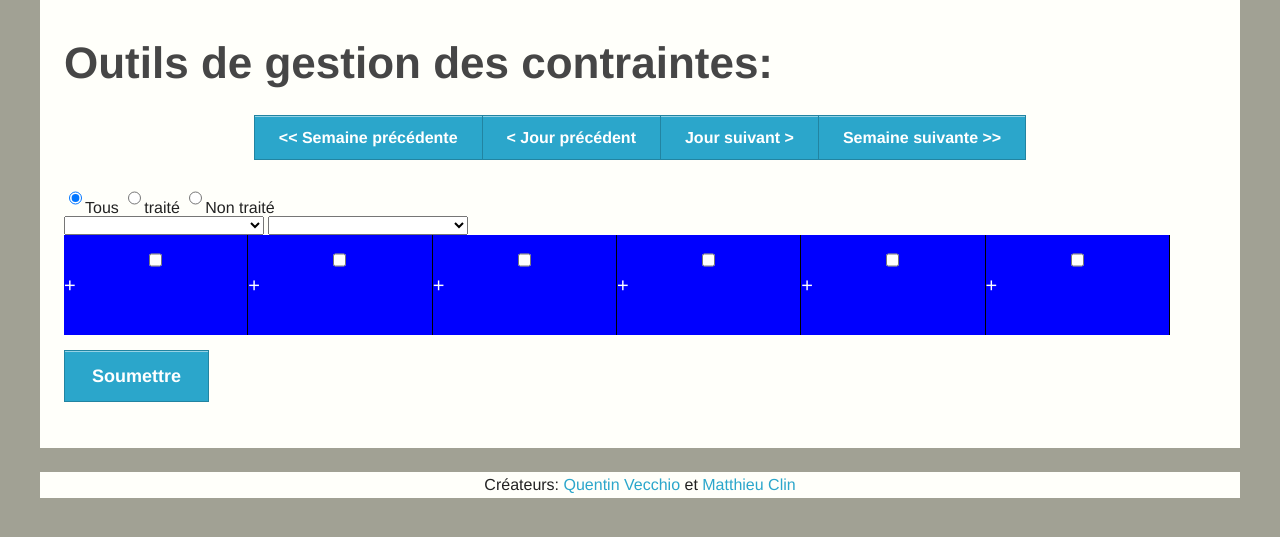
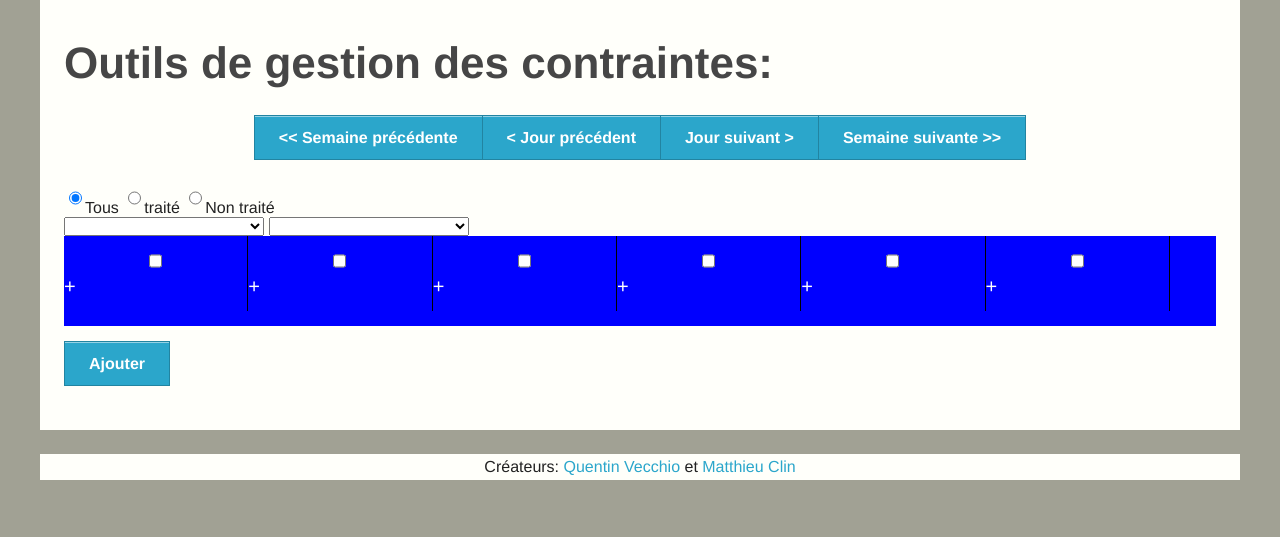
Before and after one commit to QuentinVecchio/RoomBookingProject, a CakePHP app: the page made by app/View/Constraints/manager_index.ctp in a window 1280 px wide. Shown: the part 130-667 px from the top of the page. Run offline with PHP 8.4 and a stand-in for CakePHP, Linux system fonts and the light colour scheme; the template is opened without the code that fills it, so the values that code supplies are empty; some libraries are stand-ins or nearby versions.

Commit message:
correction graphique

```diff
--- a/app/View/Constraints/manager_index.ctp
+++ b/app/View/Constraints/manager_index.ctp
@@ -43,11 +43,11 @@
 
 </div>
 <div>
+</div>
+	<?php echo $this->Form->create('Constraint', array('name' => 'form', 'class' => 'bloc')) ?>
 		<select ng-model="choixUser" ng-options="value.User.name for value in listUser track by value.User.id" style="width:200px;"></select>
 		<select ng-model="choixForma" ng-options="value.Formation.name for value in listFormation track by value.Formation.id" style="width:200px;"></select>
-</div>
-<div class="clear">
-	<?php echo $this->Form->create('Constraint', array('name' => 'form', 'class' => 'bloc')) ?>
+<div class="clear tableau">
 			<div class="colonne" ng-repeat="i in [0,1,2,3,4,5]">
 				<input type="checkBox" class="center" ng-model="allDay" ng-init="allDay=false">
 				<div ng-switch on="allDay">
@@ -100,9 +100,6 @@
 													required ng-model="courant.Contraintes.start_time"
 												    ng-init="courant.Contraintes.start_time='07:00'" style="display:none">
 
-								<label style="display:none">à</label>
-
-
 								<input name="constraint[{{i*100+$index}}][end_time]" type="text"
 										ng-model="courant.Contraintes.end_time" ng-init="courant.Contraintes.end_time='19:00'" style="display:none">
 								<p>Absent toute la journée</p>
@@ -111,10 +108,10 @@
 					</div>
 				</div>
 			</div>
-						<?php echo $this->Form->button('Soumettre', array('class' => 'btn btn-success', 'style' => 'border-radius: 0px;',
-																		'ng-disabled' => 'form.$invalid')); ?>
 	</form>
 </div>
+						<?php echo $this->Form->button('Ajouter', array('class' => 'btn btn-success', 'style' => 'border-radius: 0px;',
+																		'ng-disabled' => 'form.$invalid')); ?>
 </section>
 <?php
 $this->start('script');
--- a/app/webroot/css/gestionContraintes.css
+++ b/app/webroot/css/gestionContraintes.css
@@ -1,6 +1,6 @@
 .colonne {
   width: 16%;
-  min-height: 100px;
+  height: 100%;
   border-right: 1px solid black;
   background-color: blue;
   float: left;
```
